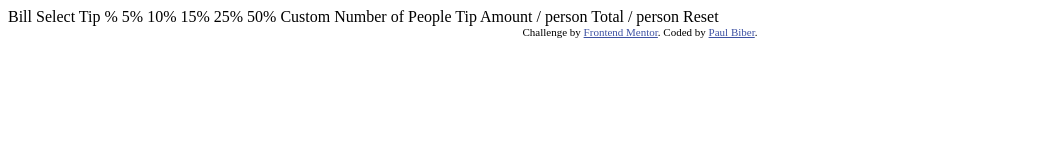
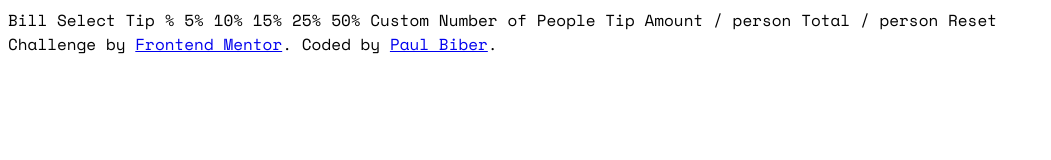
Before and after one commit to roadblock37/tip-calculator, a website: page index.html in a window 1280 px wide. Shown: the whole page, without its empty margins (0-1051 px from the left). Drawn offline with nearby package versions, Linux system fonts and the light colour scheme.

Commit message:
added basic element styling

```diff
--- a/CSS/index.css
+++ b/CSS/index.css
@@ -0,0 +1,4 @@
+* {
+    font-size: 16px;
+    font-family: 'space mono', sans-serif;
+}
--- a/index.html
+++ b/index.html
@@ -9,14 +9,11 @@
   <link rel="preconnect" href="https://fonts.googleapis.com">
   <link rel="preconnect" href="https://fonts.gstatic.com" crossorigin>
   <link href="https://fonts.googleapis.com/css2?family=Space+Mono&display=swap" rel="stylesheet">
+  <!-- link to CSS files with mobile breakpoint at 375px and desktop at 1440px -->
+  <link rel="stylesheet" type="text/css" href="./CSS/index.css">
 
   <title>Frontend Mentor | Tip calculator app</title>
 
-  <!-- Feel free to remove these styles or customise in your own stylesheet 👍 -->
-  <style>
-    .attribution { font-size: 11px; text-align: center; }
-    .attribution a { color: hsl(228, 45%, 44%); }
-  </style>
 </head>
 <body>
   <section class="calculator">
```
